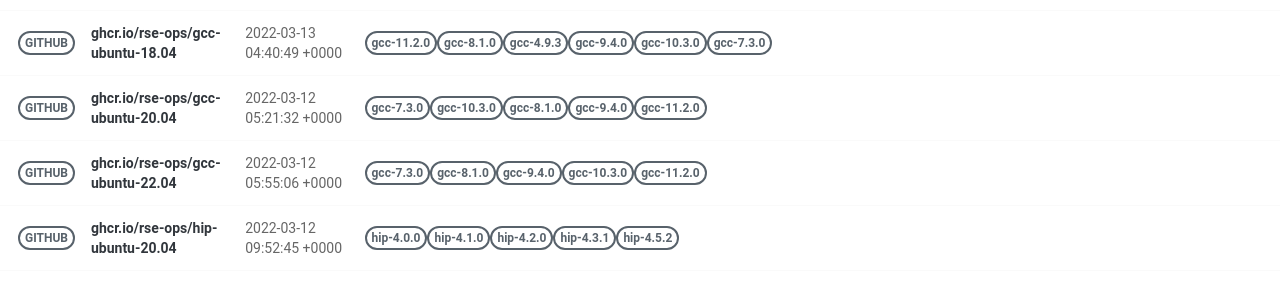
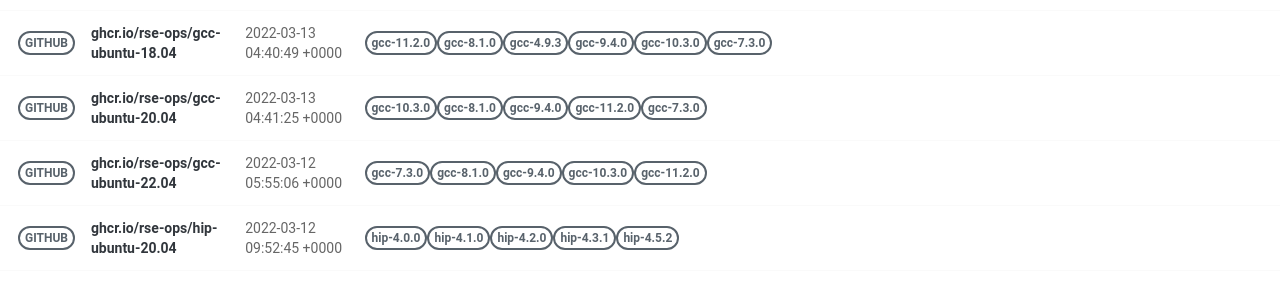
Before and after one commit to rse-ops/docker-images, a Jekyll site: the page built from pages/index.md, in a window 1280 px wide. Shown: the part 581-864 px from the top of the page. Built offline with Jekyll 4.4.1, drawn with Linux system fonts in a browser that asks for light colours; nearby versions of some CDN libraries.

Commit message:
Automated push to update library 2022-03-13

```diff
--- a/_library/ghcr.io-rse-ops-gcc-ubuntu-20.04.md
+++ b/_library/ghcr.io-rse-ops-gcc-ubuntu-20.04.md
@@ -1,14 +1,11 @@
 ---
 layout: container
 name: ghcr.io/rse-ops/gcc-ubuntu-20.04
-updated_at: 2022-03-12 05:21:32.720645
+updated_at: 2022-03-13 04:41:25.355640
 
 
 container_url: https://github.com/orgs/rse-ops/packages/container/package/gcc-ubuntu-20.04
 versions:
- - tag: gcc-7.3.0
-   dockerfile: https://github.com/rse-ops/docker-images/blob/main/ubuntu/gcc/Dockerfile
-   manifest: https://crane.ggcr.dev/manifest/ghcr.io/rse-ops/gcc-ubuntu-20.04:gcc-7.3.0
  - tag: gcc-10.3.0
    dockerfile: https://github.com/rse-ops/docker-images/blob/main/ubuntu/gcc/Dockerfile
    manifest: https://crane.ggcr.dev/manifest/ghcr.io/rse-ops/gcc-ubuntu-20.04:gcc-10.3.0
```
Also changed, not shown: other parts of _library/ghcr.io-rse-ops-gcc-ubuntu-20.04.md (+3 -0 lines).
